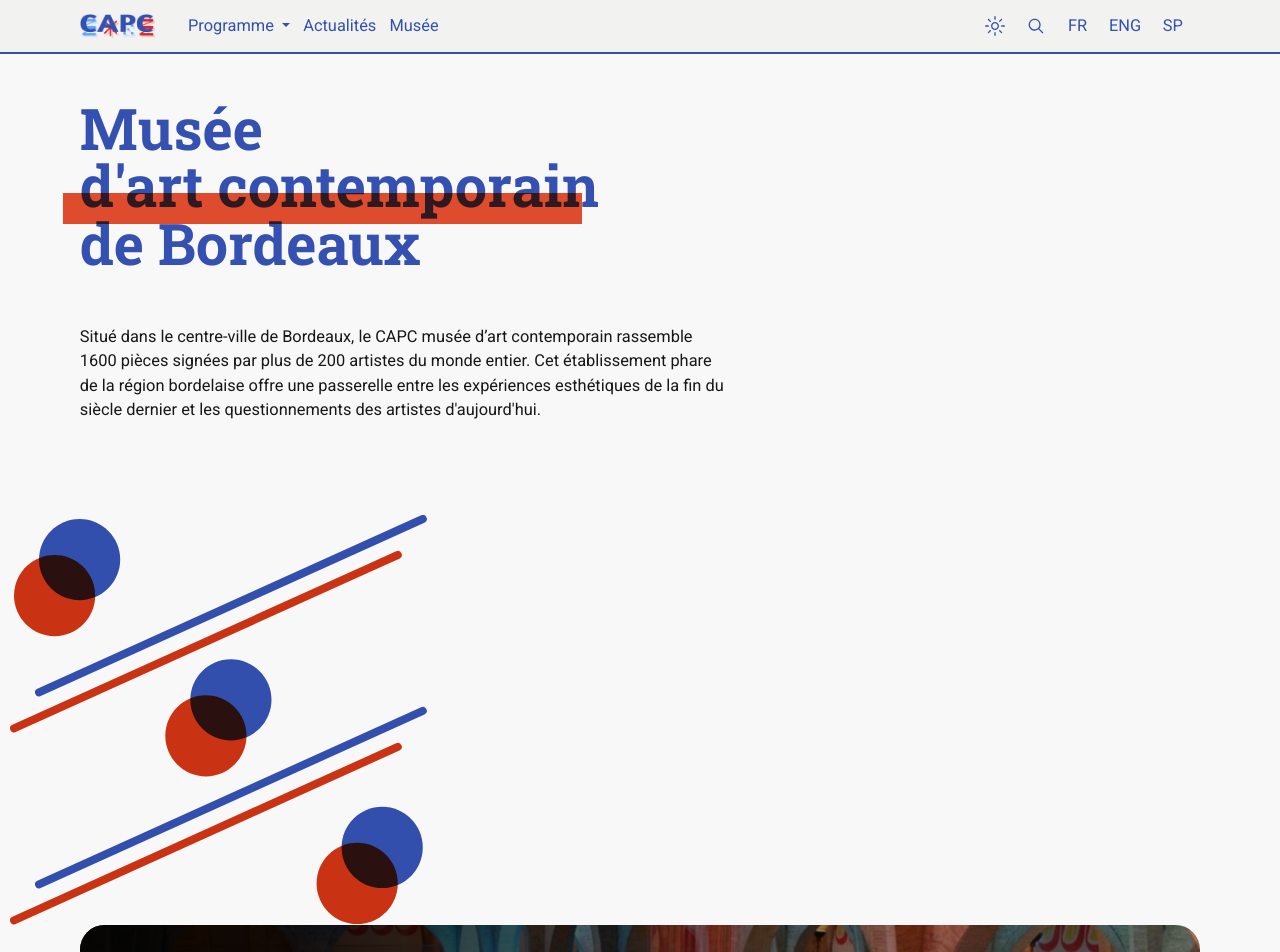
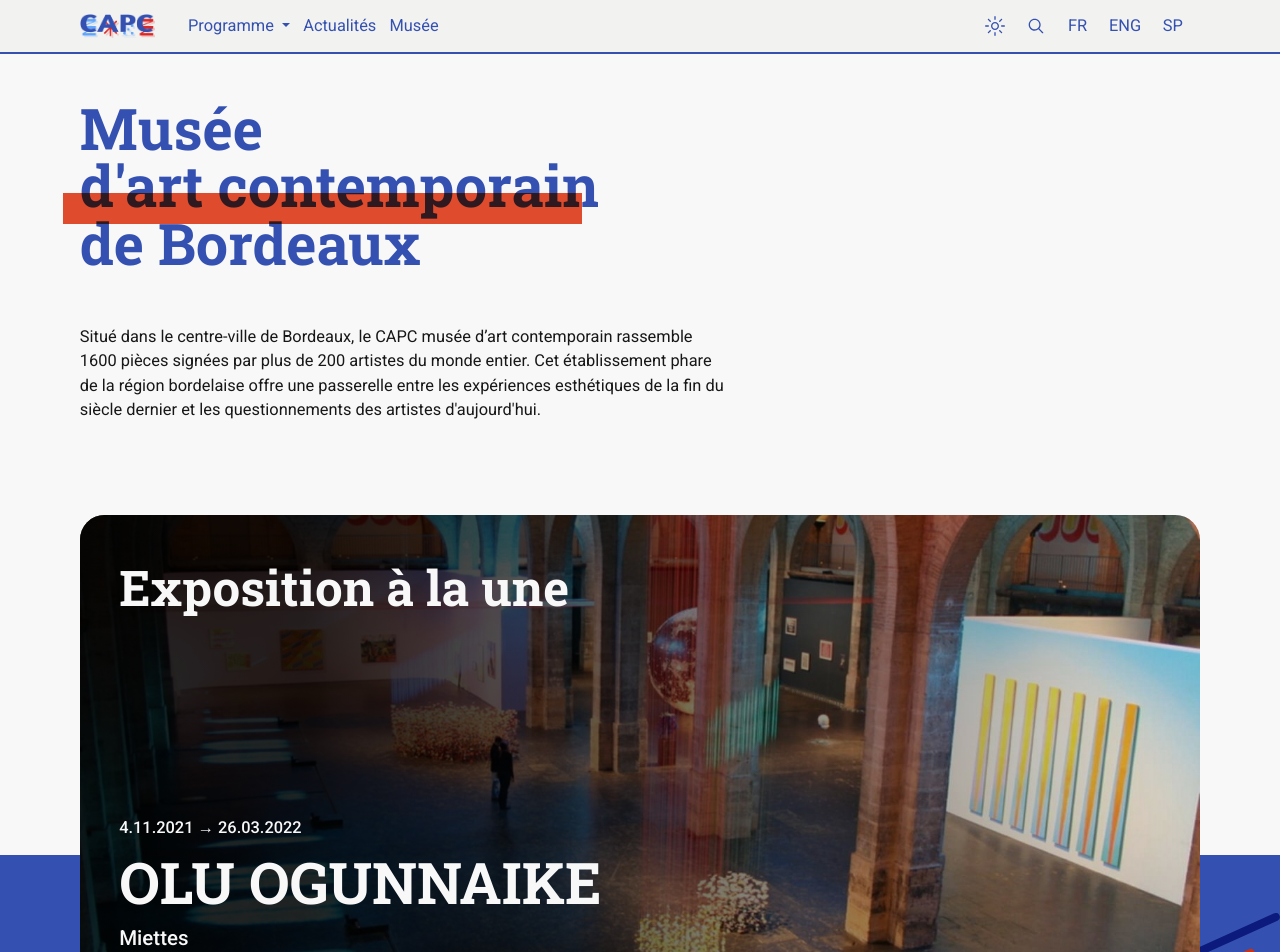
Before and after one commit to studio-beauvoir/jekyll-capc, a Jekyll site: the page built from _pages/index.html, in a window 1280 px wide. Shown: the top 952 px of the page. Built offline with Jekyll 4.4.1, drawn with Linux system fonts in a browser that asks for light colours.

Commit message:
PLUS cette scrollbar de la muerte

```diff
--- a/_includes/components/graphic_elements/alaune.html
+++ b/_includes/components/graphic_elements/alaune.html
@@ -1,3 +1,3 @@
-<svg class="heroGraphics_une" width="167" height="168" viewBox="0 0 167 168" fill="none" xmlns="http://www.w3.org/2000/svg">
+<svg width="167" height="168" viewBox="0 0 167 168" fill="none" xmlns="http://www.w3.org/2000/svg">
     <path opacity="0.25" d="M166.003 14.6598C166.003 2.72417 161.487 -0.118091 150.643 0.00370179C105.289 0.409676 59.8949 0.490871 14.541 0.00370179C2.72887 0.00370179 -0.254428 4.55093 0.0277737 15.5528C0.672806 37.8002 0.229359 60.2099 0.229359 82.3761C0.229359 105.314 0.672806 128.251 0.0277737 151.189C-0.294742 162.84 2.36601 168.159 15.3876 167.996C60.7414 167.266 106.095 167.387 151.449 167.996C163.261 167.996 166.083 163.449 165.962 152.447C165.505 106.491 165.519 60.562 166.003 14.6598ZM159.391 147.698C159.391 158.74 155.843 161.135 145.684 161.013C104.321 160.526 62.9587 160.444 21.5557 161.013C10.6305 161.013 6.31689 158.537 6.88129 146.683C7.80853 125.775 7.12317 104.826 7.12317 83.8776C7.12317 62.9294 7.80853 41.9812 6.88129 21.1142C6.3572 9.25972 10.5902 6.58013 21.5557 6.74252C62.9184 7.35148 104.321 7.27029 145.684 6.74252C155.803 6.74252 159.552 8.97546 159.391 20.018C158.665 62.6182 158.665 105.179 159.391 147.698Z" fill="#D9E2FC"/>
     </svg>
--- a/_includes/sections/home/hero.html
+++ b/_includes/sections/home/hero.html
@@ -17,7 +17,7 @@
         </div>
     </div>
 
-    <div class="d-none d-md-block">
+    <div class="heroGraphics_une d-none d-md-block">
         {% include
             components/graphic_elements/hero.html
         %}
--- a/_sass/sections/home/hero.scss
+++ b/_sass/sections/home/hero.scss
@@ -39,6 +39,12 @@
         .heroUne {
             min-height: 45vh !important;
         }
+    }
+
+    .heroGraphics_une {
+        right:0;
+        bottom: 0;
+        position: absolute;
     }
 
     .heroUne {
```
